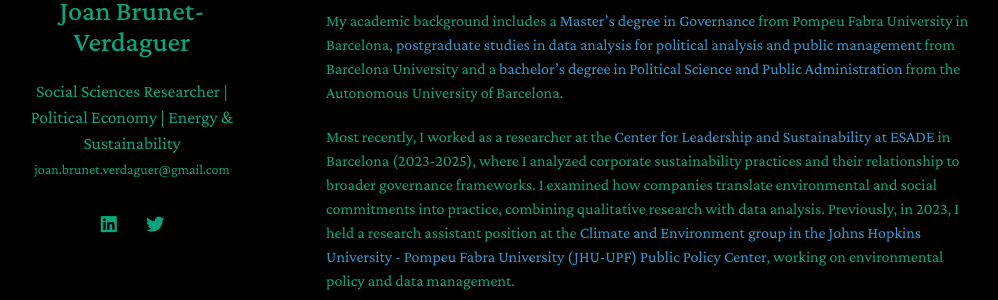
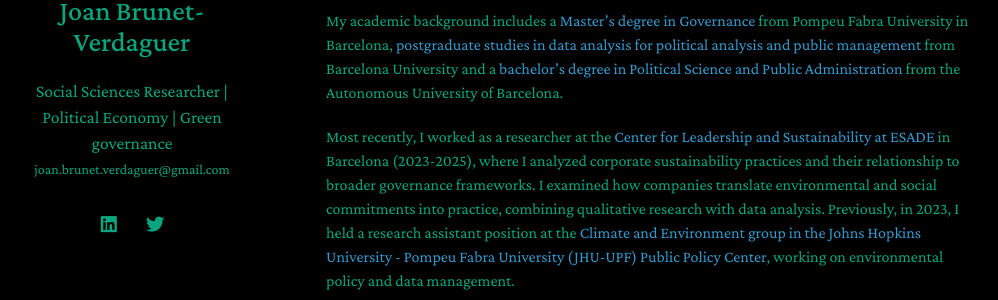
Before and after one commit to joanbrunet/joanbrunet.github.io, a Jekyll site: the page built from index.md, in a window 1280 px wide. Shown: the part 198-498 px from the top of the page, without its empty margins (144-1142 px from the left). Built offline with Jekyll 4.4.1, drawn with Linux system fonts in a browser that asks for light colours; nearby versions of some CDN libraries; a style sheet for code colours, icons or effects is not loaded; our own code applies the rules of GitHub Pages for plain Markdown files.

Commit message:
Update _config.yml

```diff
--- a/_config.yml
+++ b/_config.yml
@@ -1,12 +1,12 @@
 # Basic Information
 title: Joan Brunet-Verdaguer
-position: Social Sciences Researcher | Political Economy | Energy & Sustainability
+position: Social Sciences Researcher | Political Economy | Green governance
 email: joan.brunet.verdaguer@gmail.com
 
 # Search Engine Optimization (SEO)
 # The following information is used to improve the website traffic from search engines, e.g., Google.
-keywords: Joan Brunet Verdaguer, data science, data analysis
-description: Joan Brunet Verdaguer is a data analyst working in the field of political science and public policy.
+keywords: Joan Brunet-Verdaguer, data science, data analysis
+description: Joan Brunet-Verdaguer is a political scientist working in the field of public policy and data analysis.
 canonical: https://minimal-light-theme.yliu.me/
 
 # Links
```
